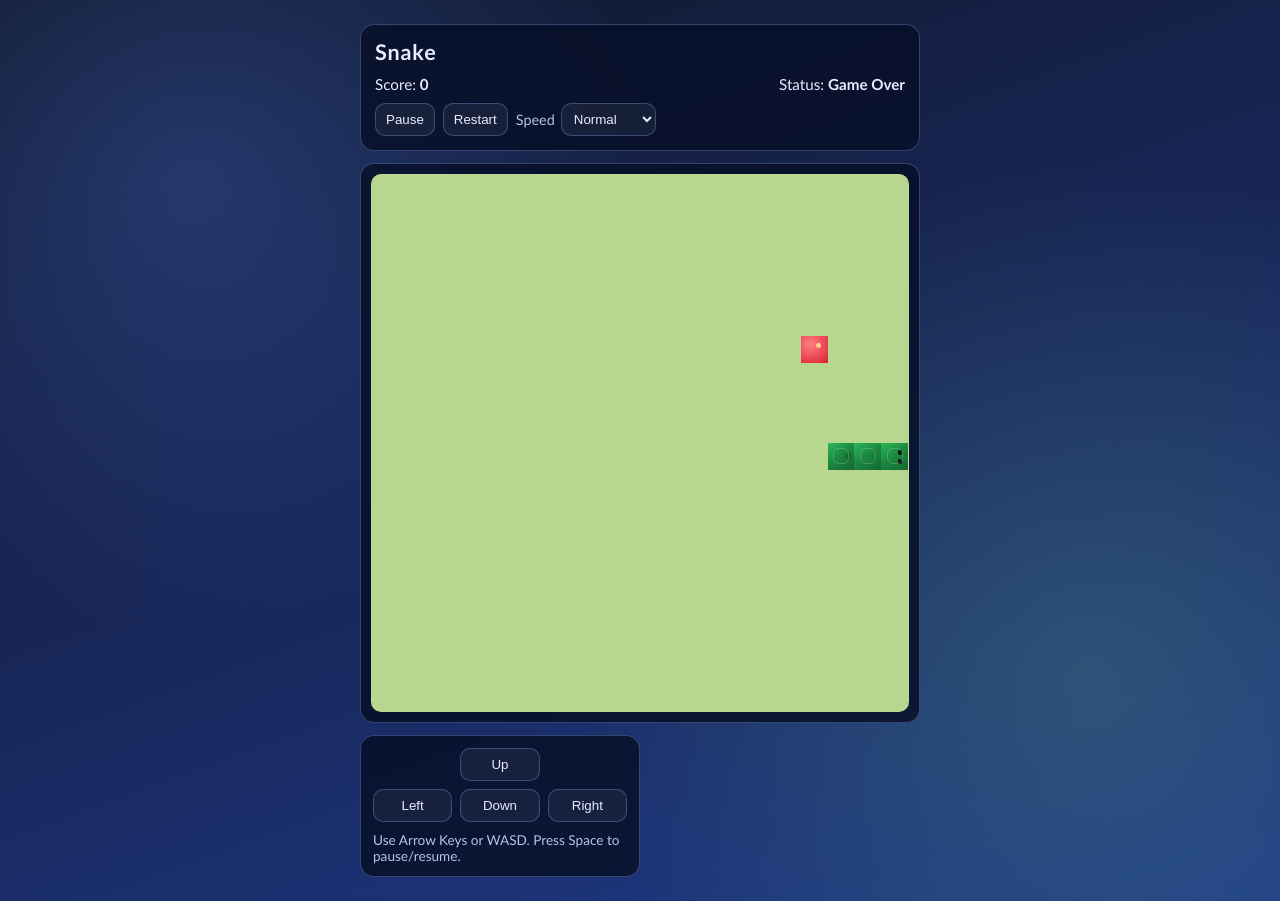
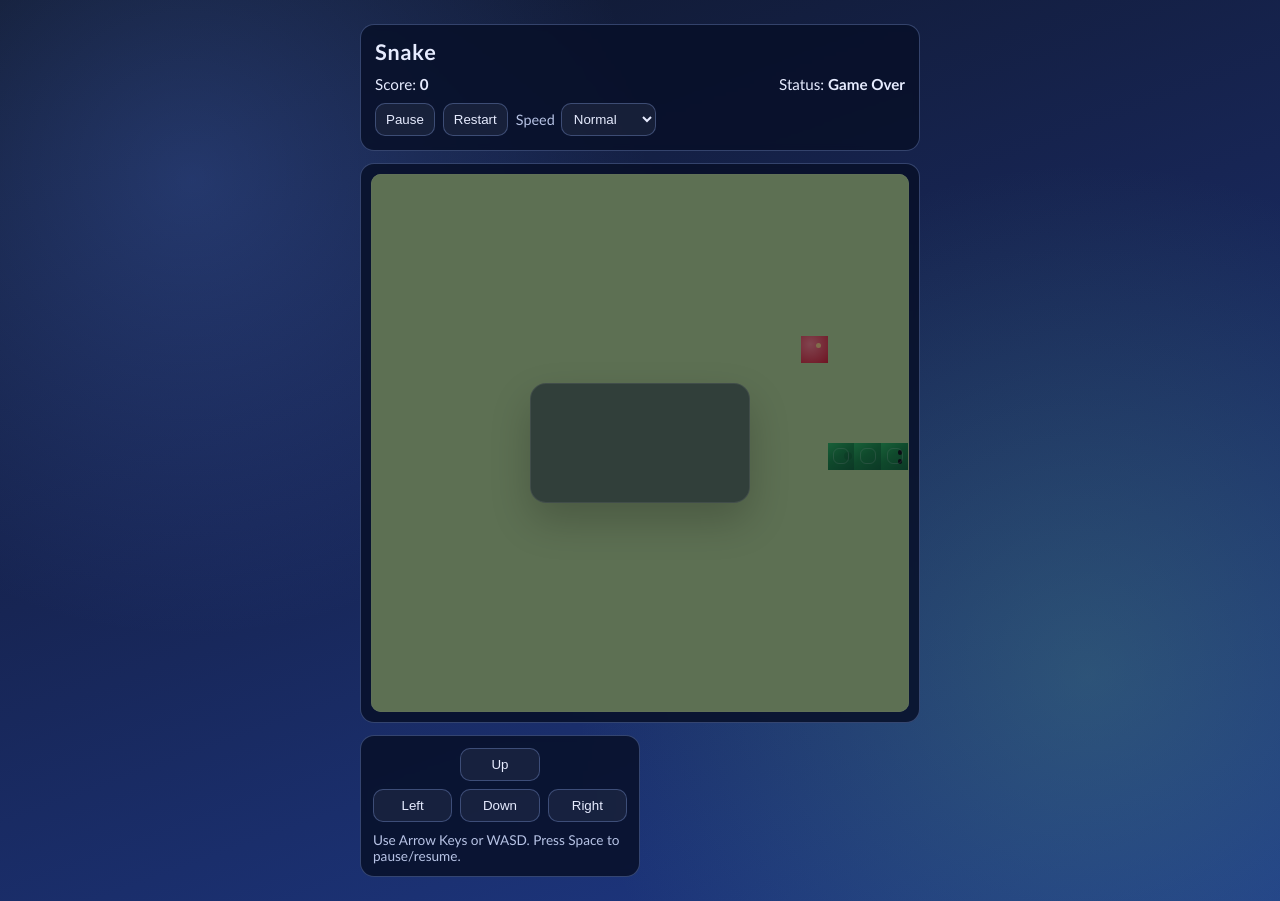
Before and after one commit to Abhimanyu8901/Snake-Game, a website: page index.html in a window 1280 px wide. Drawn offline with Linux system fonts and the light colour scheme.

Commit message:
Add game over overlay and track collision reasons

```diff
--- a/index.html
+++ b/index.html
@@ -31,6 +31,9 @@
 
     <section class="board-wrap" aria-label="Snake game board">
       <div id="board" class="board" role="grid"></div>
+      <div id="gameOverModal" class="game-over-modal hidden" aria-live="polite" aria-hidden="true">
+        <div class="game-over-card" aria-hidden="true"></div>
+      </div>
     </section>
 
     <section class="controls" aria-label="On-screen controls">
--- a/snake.js
+++ b/snake.js
@@ -16,6 +16,7 @@ const statusEl = document.getElementById('status');
 const pauseBtn = document.getElementById('pauseBtn');
 const restartBtn = document.getElementById('restartBtn');
 const speedSelect = document.getElementById('speedSelect');
+const gameOverModal = document.getElementById('gameOverModal');
 const controlButtons = Array.from(document.querySelectorAll('[data-dir]'));
 
 let state = createInitialState(config);
@@ -56,6 +57,16 @@ function setStatusText() {
   statusEl.textContent = paused ? 'Paused' : 'Running';
 }
 
+function updateGameOverModal() {
+  if (!gameOverModal) {
+    return;
+  }
+
+  const isVisible = state.isOver;
+  gameOverModal.classList.toggle('hidden', !isVisible);
+  gameOverModal.setAttribute('aria-hidden', String(!isVisible));
+}
+
 function render() {
   const cells = board.children;
   for (let i = 0; i < cells.length; i += 1) {
@@ -86,6 +97,7 @@ function render() {
 
   scoreEl.textContent = String(state.score);
   setStatusText();
+  updateGameOverModal();
 }
 
 function tick() {
--- a/snakeLogic.js
+++ b/snakeLogic.js
@@ -63,6 +63,7 @@ export function createInitialState(config, rng = Math.random) {
     food: placeFood(snake, config.width, config.height, rng),
     score: 0,
     isOver: false,
+    gameOverReason: null,
   };
 }
 
@@ -92,6 +93,7 @@ export function stepState(state, config, rng = Math.random) {
       direction,
       nextDirection: direction,
       isOver: true,
+      gameOverReason: hitBody ? 'self' : 'wall',
     };
   }
 
@@ -110,5 +112,6 @@ export function stepState(state, config, rng = Math.random) {
     food: nextFood,
     score: eatsFood ? state.score + 1 : state.score,
     isOver: nextFood === null ? true : false,
+    gameOverReason: nextFood === null ? 'win' : null,
   };
 }
--- a/styles.css
+++ b/styles.css
@@ -105,6 +105,7 @@ button:active {
 .board-wrap {
   margin-top: 12px;
   padding: 10px;
+  position: relative;
 }
 
 .board {
@@ -221,6 +222,29 @@ button:active {
   padding: 12px;
 }
 
+.game-over-modal {
+  position: absolute;
+  inset: 10px;
+  display: flex;
+  align-items: center;
+  justify-content: center;
+  background: rgba(5, 10, 24, 0.5);
+  border-radius: 10px;
+}
+
+.game-over-modal.hidden {
+  display: none;
+}
+
+.game-over-card {
+  width: min(76%, 220px);
+  height: min(24%, 120px);
+  background: rgba(7, 15, 35, 0.5);
+  border: 1px solid rgba(255, 255, 255, 0.08);
+  border-radius: 16px;
+  box-shadow: 0 18px 40px rgba(0, 0, 0, 0.2);
+}
+
 .controls-grid {
   display: grid;
   grid-template-columns: repeat(3, 1fr);
```
Also changed, not shown: snakeLogic.test.js (+24 -0 lines).
